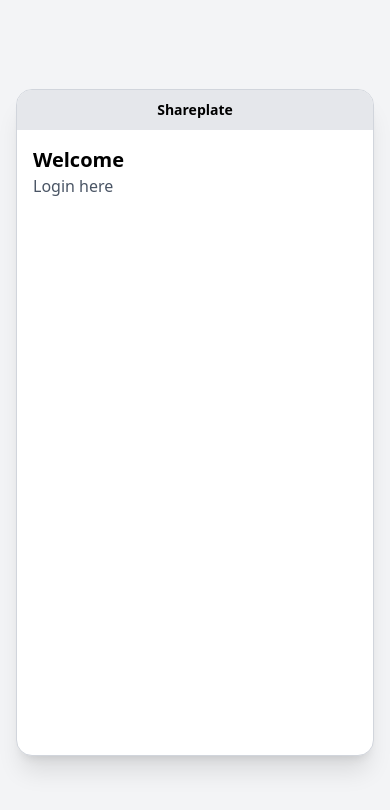
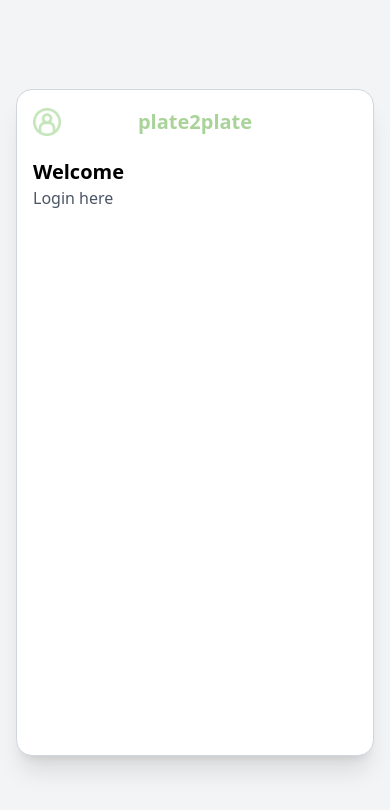
Before and after one commit to jennify1/plate2plate-app, a React (Vite) app: page / in a window 390 px wide. Shown: the top 810 px of the page. Built offline with nearby package versions, Linux system fonts and the light colour scheme.

Commit message:
Add: header to phoneframe component

```diff
--- a/src/components/PhoneFrame.jsx
+++ b/src/components/PhoneFrame.jsx
@@ -1,14 +1,10 @@
 // components/PhoneFrame.jsx
-
+import { Header } from "./Header";
 const PhoneFrame = ({ children }) => {
   return (
     <div className="flex justify-center items-center min-h-screen bg-gray-100 p-4">
       <div className="w-[375px] h-[667px] bg-white rounded-2xl shadow-xl overflow-hidden border border-gray-300">
-        {/* Simulate top bar */}
-        <div className="h-10 bg-gray-200 flex items-center justify-center text-sm font-semibold">
-          Shareplate
-        </div>
-
+        <Header> plate2plate </Header>
         {/* Main content */}
         <div className="h-[calc(100%-2.5rem)] overflow-y-auto p-4">
           {children}
```
